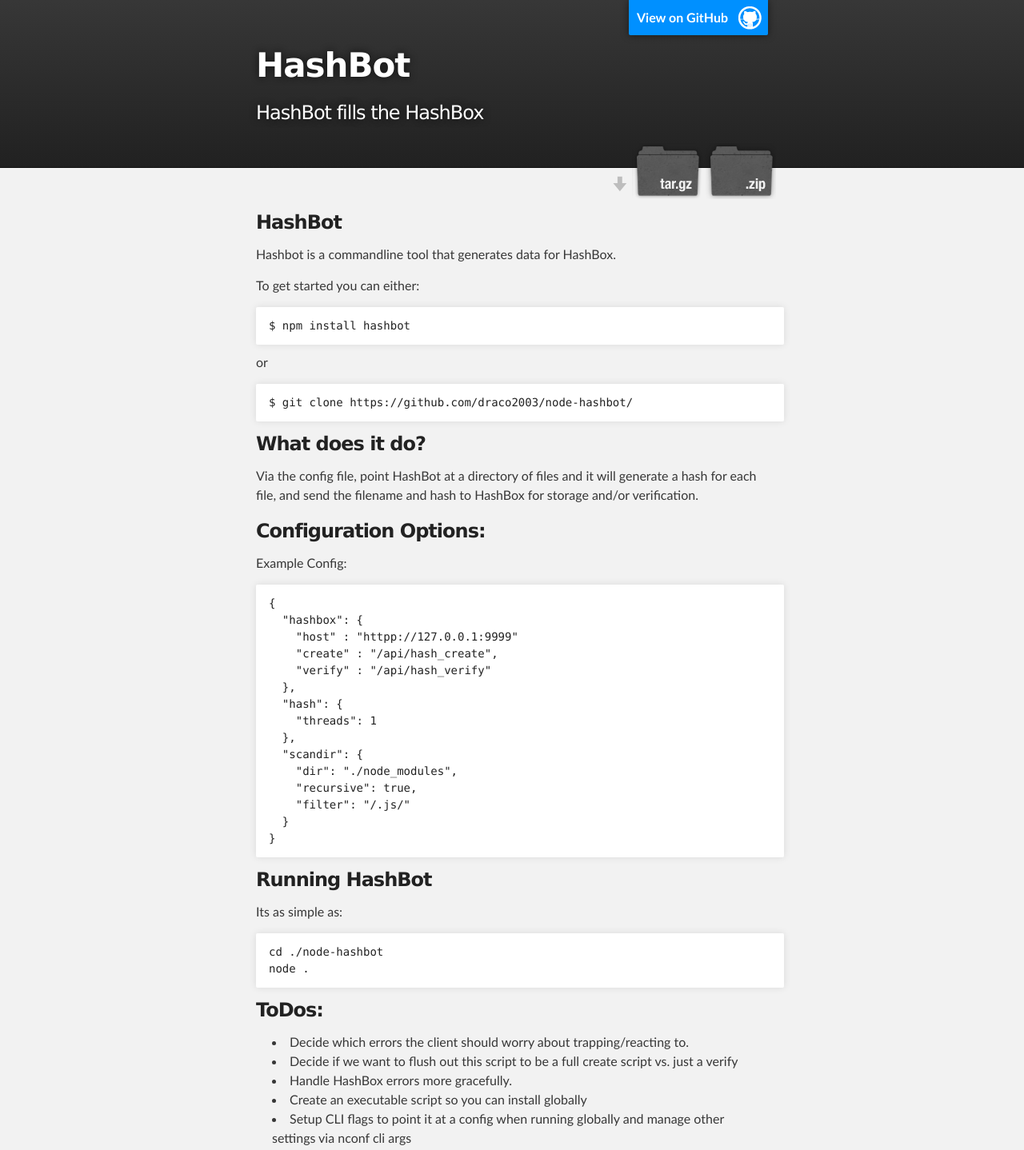
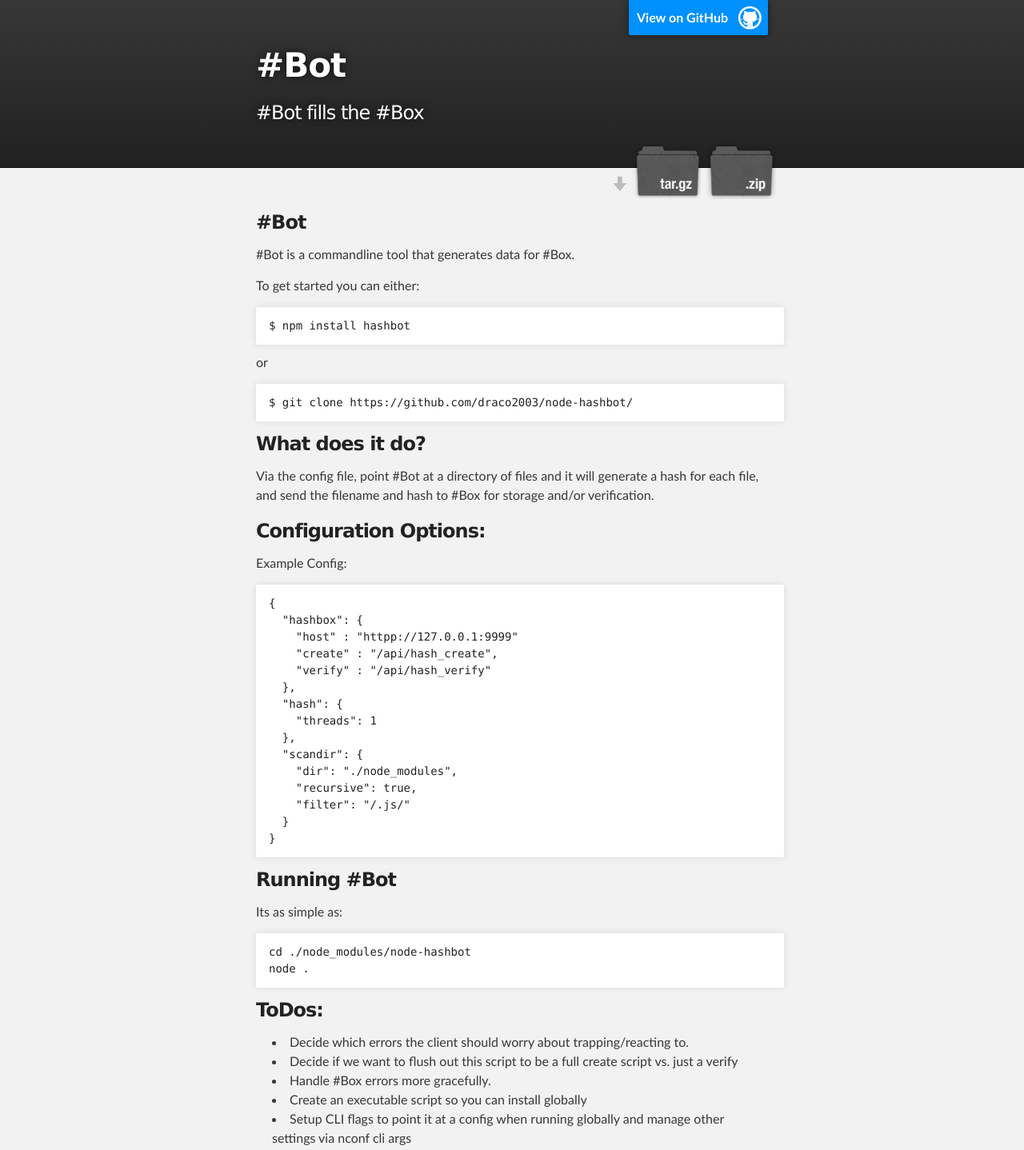
Before and after one commit to draco2003/node-hashbot, a plain HTML site: page index.html in a window 1280 px wide. Shown: the top 1438 px of the page at 80% size. Drawn offline with Linux system fonts and the light colour scheme.

```diff
--- a/index.html
+++ b/index.html
@@ -4,11 +4,11 @@
   <head>
     <meta charset='utf-8' />
     <meta http-equiv="X-UA-Compatible" content="chrome=1" />
-    <meta name="description" content="HashBot : HashBot fills the HashBox" />
+    <meta name="description" content="#Bot : #Bot fills the #Box" />
 
     <link rel="stylesheet" type="text/css" media="screen" href="stylesheets/stylesheet.css">
 
-    <title>HashBot</title>
+    <title>#Bot</title>
   </head>
 
   <body>
@@ -18,8 +18,8 @@
         <header class="inner">
           <a id="forkme_banner" href="https://github.com/draco2003/node-hashbot">View on GitHub</a>
 
-          <h1 id="project_title">HashBot</h1>
-          <h2 id="project_tagline">HashBot fills the HashBox</h2>
+          <h1 id="project_title">#Bot</h1>
+          <h2 id="project_tagline">#Bot fills the #Box</h2>
 
             <section id="downloads">
               <a class="zip_download_link" href="https://github.com/draco2003/node-hashbot/zipball/master">Download this project as a .zip file</a>
@@ -32,9 +32,9 @@
     <div id="main_content_wrap" class="outer">
       <section id="main_content" class="inner">
         <h3>
-<a name="hashbot" class="anchor" href="#hashbot"><span class="octicon octicon-link"></span></a>HashBot</h3>
+<a name="bot" class="anchor" href="#bot"><span class="octicon octicon-link"></span></a>#Bot</h3>
 
-<p>Hashbot is a commandline tool that generates data for HashBox. </p>
+<p>#Bot is a commandline tool that generates data for #Box. </p>
 
 <p>To get started you can either:</p>
 
@@ -49,7 +49,7 @@
 <h3>
 <a name="what-does-it-do" class="anchor" href="#what-does-it-do"><span class="octicon octicon-link"></span></a>What does it do?</h3>
 
-<p>Via the config file, point HashBot at a directory of files and it will generate a hash for each file, and send the filename and hash to HashBox for storage and/or verification.</p>
+<p>Via the config file, point #Bot at a directory of files and it will generate a hash for each file, and send the filename and hash to #Box for storage and/or verification.</p>
 
 <h3>
 <a name="configuration-options" class="anchor" href="#configuration-options"><span class="octicon octicon-link"></span></a>Configuration Options:</h3>
@@ -74,11 +74,11 @@
 </code></pre>
 
 <h3>
-<a name="running-hashbot" class="anchor" href="#running-hashbot"><span class="octicon octicon-link"></span></a>Running HashBot</h3>
+<a name="running-bot" class="anchor" href="#running-bot"><span class="octicon octicon-link"></span></a>Running #Bot</h3>
 
 <p>Its as simple as:</p>
 
-<pre><code>cd ./node-hashbot
+<pre><code>cd ./node_modules/node-hashbot
 node .
 </code></pre>
 
@@ -88,7 +88,7 @@
 <ul>
 <li>Decide which errors the client should worry about trapping/reacting to.</li>
 <li>Decide if we want to flush out this script to be a full create script vs. just a verify</li>
-<li>Handle HashBox errors more gracefully.</li>
+<li>Handle #Box errors more gracefully.</li>
 <li>Create an executable script so you can install globally</li>
 <li>Setup CLI flags to point it at a config when running globally and manage other settings via nconf cli args </li>
 </ul><h3>
@@ -106,7 +106,7 @@
     <!-- FOOTER  -->
     <div id="footer_wrap" class="outer">
       <footer class="inner">
-        <p class="copyright">HashBot maintained by <a href="https://github.com/draco2003">draco2003</a></p>
+        <p class="copyright">#Bot maintained by <a href="https://github.com/draco2003">draco2003</a></p>
         <p>Published with <a href="http://pages.github.com">GitHub Pages</a></p>
       </footer>
     </div>
```
Also changed, not shown: params.json (+1 -1 lines).
